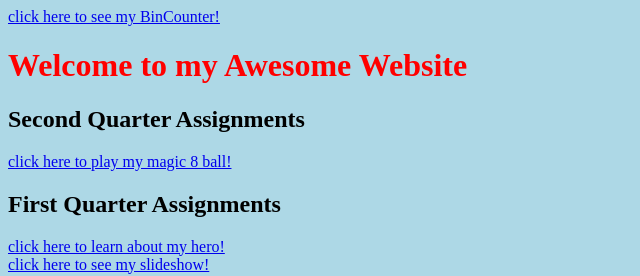
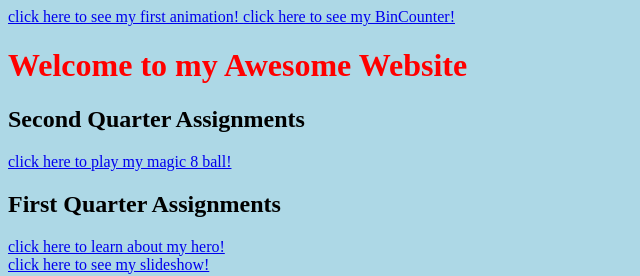
Before and after one commit to p3quilty22/myWebSite, a plain HTML site: page index.html in a window 1280 px wide. Shown: the top 276 px of the page, without its empty margins (0-640 px from the left). Drawn offline with Linux system fonts and the light colour scheme.

Commit message:
Add files via upload

```diff
--- a/index.html
+++ b/index.html
@@ -4,6 +4,7 @@
 </head>
 <body bgcolor="lightblue">
 <font color = "red">
+        <a href="anim1.html">click here to see my first animation! </a>
 
     <a href="BinCounter.html">click here to see my BinCounter! </a>
 
```
